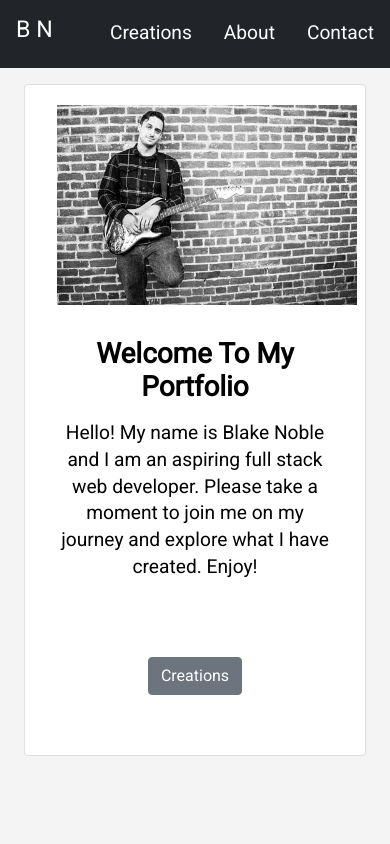
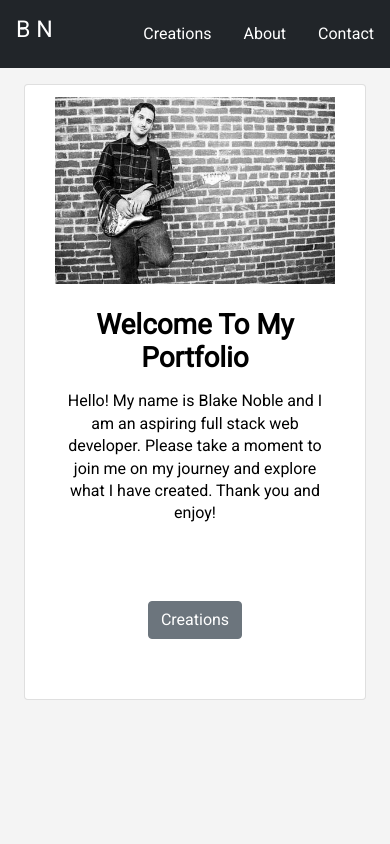
Before and after one commit to BN0b13/blakenoble, a website: page public/html/index.html in a window 390 px wide. Shown: the top 844 px of the page. Drawn offline with nearby package versions, Linux system fonts and the light colour scheme.

Commit message:
fixed mobile view for calc + port

```diff
--- a/public/css/hero.css
+++ b/public/css/hero.css
@@ -1,3 +1,9 @@
+@media only screen and (max-width: 600px) {
+  /* body {
+    padding: 0;
+  } */
+}
+
 * {
   margin: 0;
   padding: 0;
--- a/public/css/portfolio.css
+++ b/public/css/portfolio.css
@@ -1,8 +1,21 @@
 @import url('https://fonts.googleapis.com/css?family=Roboto&display=swap');
 
-@media only screen and (max-width: 600px) {
+@media only screen and (max-width: 340px) {
+  .small-screen {
+    font-size: .9rem;
+  }
+
   #mainImg {
-    width: 300px !important;
+    width: 220px !important;
+  }
+}
+
+@media only screen and (max-width: 600px) and (min-width: 341px) {
+  #mainImgContainer {
+    padding: 0 !important;
+  }
+  #mainImg {
+    width: 280px !important;
   }
 
   #contact .contact-form input,
@@ -39,7 +52,6 @@ input[type=number] {
 
 body {
   font-family: 'Roboto', sans-serif, arial;
-  font-size: 1.2rem;
   line-height: 1.4;
   text-align: center;
 }
--- a/public/html/index.html
+++ b/public/html/index.html
@@ -16,13 +16,13 @@
     </ul>
     <ul class="nav nav-pills nav-fill">
       <li class="nav-item">
-        <a class="nav-link nav-link-white" href="#creations">Creations</a>
+        <a class="nav-link nav-link-white small-screen" href="#creations">Creations</a>
       </li>
       <li class="nav-item">
-        <a class="nav-link nav-link-white" href="#about">About</a>
+        <a class="nav-link nav-link-white small-screen" href="#about">About</a>
       </li>
       <li class="nav-item">
-        <a class="nav-link nav-link-white" href="#contact">Contact</a>
+        <a class="nav-link nav-link-white small-screen" href="#contact">Contact</a>
       </li>
     </ul>
   </nav>
@@ -35,15 +35,15 @@
           <div class="row">
             <div class="container">
               <div class="row">
-                <div class="col">
-                  <div class="card-body">
+                <div class="col mt-2">
+                  <div id="mainImgContainer" class="card-body">
                     <img src="../img/portfolioMain.jpg" alt="Blake Noble" id="mainImg">
                   </div>
                 </div>
-                <div class="col">
+                <div class="col mt-2">
                   <div class="card-body">
                     <div class="h1 card-title pb-1">Welcome To My Portfolio</div>
-                    <div class="h-5 card-text p-1">Hello! My name is Blake Noble and I am an aspiring full stack web developer. Please take a moment to join me on my journey and explore what I have created. Enjoy!</div>
+                    <div class="h-5 card-text p-1">Hello! My name is Blake Noble and I am an aspiring full stack web developer. Please take a moment to join me on my journey and explore what I have created. Thank you and enjoy!</div>
                   </div>
                 </div>
               </div>
```
Also changed, not shown: public/css/cal.css (+7 -1 lines), public/html/calculator.html (+2 -0 lines).
